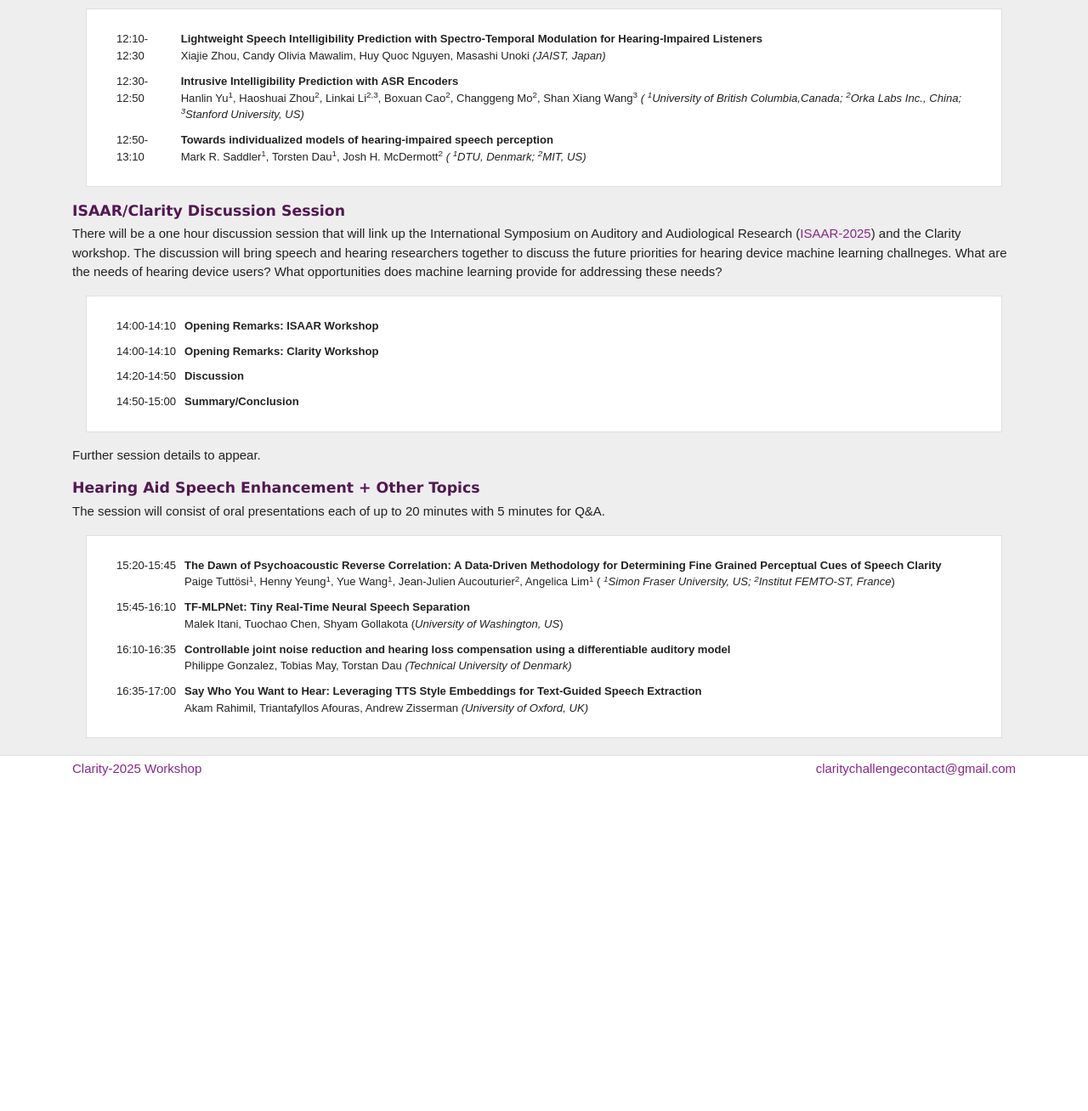
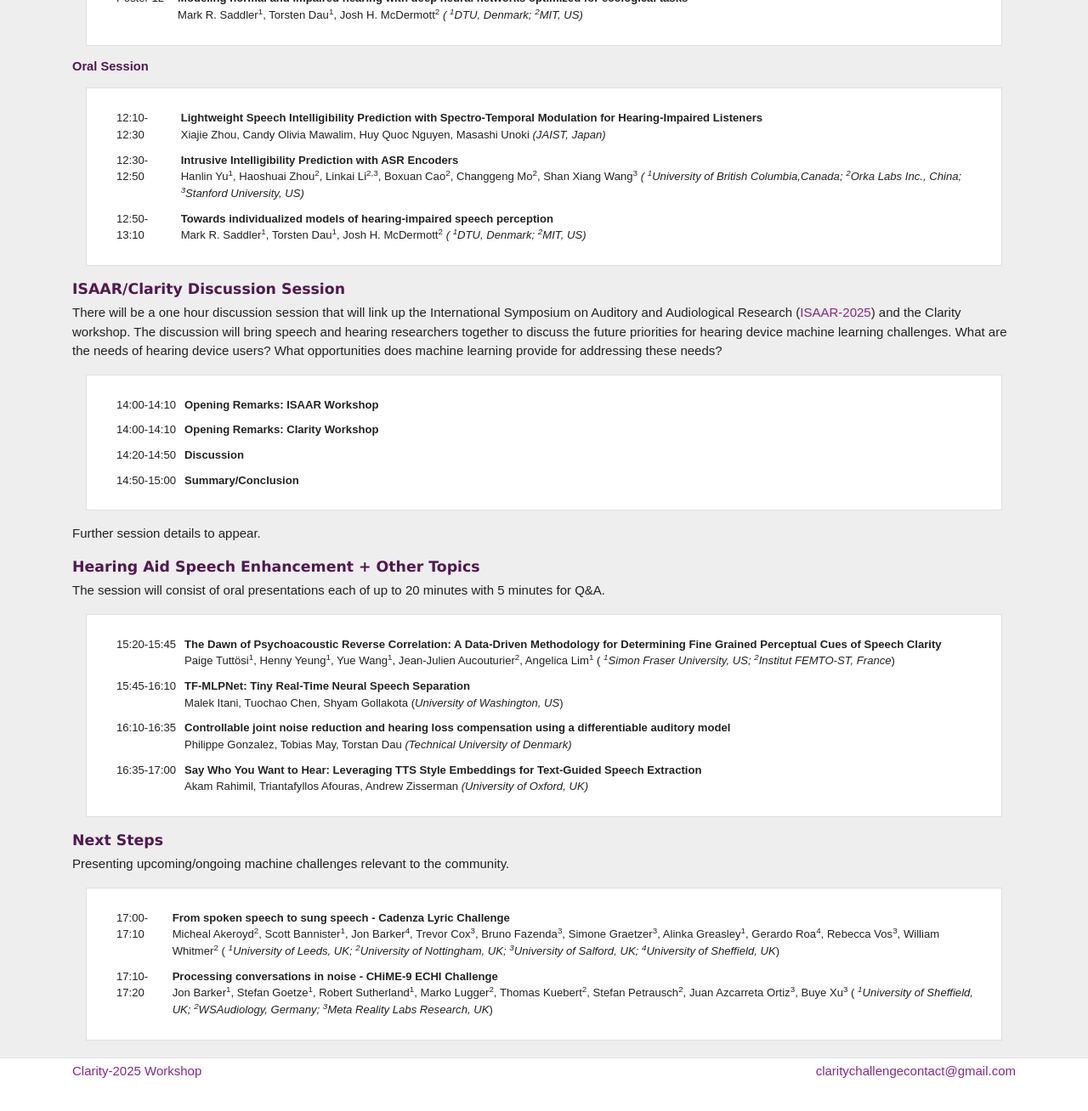
Before and after one commit to claritychallenge/clarity2025-workshop, a Jekyll site: the page built from programme.md, in a window 1280 px wide and 1400 px high, scrolled down 1794 px. Shown: the top 1308 px of the window at 85% size. Built offline with Jekyll 4.4.1, drawn with Linux system fonts in a browser that asks for light colours; before the commit the page ends 2838 px from its top, so only the background shows below that; some of the changed text lies outside the part shown.

Commit message:
Programme updates and typo fixes

```diff
--- a/programme.md
+++ b/programme.md
@@ -27,7 +27,9 @@ Timings and session details are provided below. All times are in local time (i.e
 <tr><td></td><td>Sustainability of future challenge activities</td></tr>
 <tr><td>15:00</td><td>- Coffee/Tea  (Posters Cont)</td></tr>
 <tr><td>15:20</td><td>- <a href="#oral2">Oral Session / Hearing Aid Speech Enhancement + Other Topics </a> </td></tr>
-<tr><td>17:00</td><td>- “From spoken speech to sung speech” - Cadenza Lyric Challenge</td></tr>
+<tr><td>17:00</td><td>- <a href="#next">Next steps</a></td></tr>
+<tr><td></td><td>From spoken speech to sung speech - Cadenza Lyric Challenge</td></tr>
+<tr><td></td><td>Conversation in noise  - CHiME-9 ECHI Challenge</td></tr>
 <tr><td>17:20</td><td>- Close</td></tr>
 
 </tbody>
@@ -158,7 +160,11 @@ Kopparapu<sup>2</sup></span> <i>( <sup>1</sup>Indian Institute of Technology Jam
 </tr>
 
 <tr><td valign="top" style="margin-right: 5em; padding: 5px;"></td>
-<td valign="top" style="margin-right: 5em; padding: 5px;">Poster 11</td><td style="padding: 5px;"><b> Title TBC  </b><br /> <span class="author">Vahid Ashkanichenarlogh (TBC)</span> <i>(Western University, Canada)</i></td>
+<td valign="top" style="margin-right: 5em; padding: 5px;">Poster 11</td><td style="padding: 5px;"><b> Title TBC  </b><br /> <span class="author">Vahid Ashkani Chenarlogh (TBC)</span> <i>(Western University, Canada)</i></td>
+</tr>
+
+<tr><td valign="top" style="margin-right: 5em; padding: 5px;"></td>
+<td valign="top" style="margin-right: 5em; padding: 5px;">Poster 12</td><td style="padding: 5px;"><b> Modeling normal and impaired hearing with deep neural networks optimized for ecological tasks </b><br /> <span class="author">Mark R. Saddler<sup>1</sup>, Torsten Dau<sup>1</sup>, Josh H. McDermott<sup>2</sup></span> <i>( <sup>1</sup>DTU, Denmark; <sup>2</sup>MIT, US)</i></td>
 </tr>
 
 </tbody>
@@ -199,7 +205,7 @@ Kopparapu<sup>2</sup></span> <i>( <sup>1</sup>Indian Institute of Technology Jam
 
 <h1 id="discussion">ISAAR/Clarity Discussion Session</h1>
 
-There will be a one hour discussion session that will link up the International Symposium on Auditory and Audiological Research (<a href="https://isaar.eu/">ISAAR-2025</a>) and the Clarity workshop. The discussion will bring speech and hearing researchers together to discuss the future priorities for hearing device machine learning challneges. What are the needs of hearing device users? What opportunities does machine learning provide for addressing these needs?
+There will be a one hour discussion session that will link up the International Symposium on Auditory and Audiological Research (<a href="https://isaar.eu/">ISAAR-2025</a>) and the Clarity workshop. The discussion will bring speech and hearing researchers together to discuss the future priorities for hearing device machine learning challenges. What are the needs of hearing device users? What opportunities does machine learning provide for addressing these needs?
 
 <div class="card  m-3">
 <div class="card-body">
@@ -271,3 +277,31 @@ The session will consist of oral presentations each of up to 20 minutes with 5 m
 </div>
 
 <!---------------------------------------------------->
+
+<h1 id="next">Next Steps</h1>
+
+Presenting upcoming/ongoing machine challenges relevant to the community.
+
+<div class="card  m-3">
+<div class="card-body">
+
+<table>
+<tbody>
+
+<!--<div style="margin-bottom: 1em;">Session chair: <i>TBC</i></div>-->
+
+<tr><td valign="top" style="margin-right: 5em; padding: 5px;"></td>
+<td valign="top" style="margin-right: 5em; padding: 5px;">17:00-17:10</td><td style="padding: 5px;"><b> From spoken speech to sung speech - Cadenza Lyric Challenge
+  </b><br /> <span class="author"> Micheal Akeroyd<sup>2</sup>, Scott Bannister<sup>1</sup>, Jon Barker<sup>4</sup>, Trevor Cox<sup>3</sup>, Bruno Fazenda<sup>3</sup>, Simone Graetzer<sup>3</sup>, Alinka Greasley<sup>1</sup>, Gerardo Roa<sup>4</sup>, Rebecca Vos<sup>3</sup>, William Whitmer<sup>2</sup> </span> ( <i><sup>1</sup>University of Leeds, UK; <sup>2</sup>University of Nottingham, UK; <sup>3</sup>University of Salford, UK; <sup>4</sup>University of Sheffield, UK</i>)</td>
+</tr>
+
+<tr><td valign="top" style="margin-right: 5em; padding: 5px;"></td>
+<td valign="top" style="margin-right: 5em; padding: 5px;">17:10-17:20</td><td style="padding: 5px;"><b> Processing conversations in noise - CHiME-9 ECHI Challenge
+  </b><br /> <span class="author"> Jon Barker<sup>1</sup>, Stefan Goetze<sup>1</sup>, Robert Sutherland<sup>1</sup>, Marko Lugger<sup>2</sup>, Thomas Kuebert<sup>2</sup>, Stefan Petrausch<sup>2</sup>, Juan Azcarreta Ortiz<sup>3</sup>, Buye Xu<sup>3</sup> </span> ( <i> <sup>1</sup>University of Sheffield, UK; <sup>2</sup>WSAudiology, Germany; <sup>3</sup>Meta Reality Labs Research, UK</i>)</td>
+</tr>
+
+</tbody>
+</table>
+
+</div>
+</div>
```
